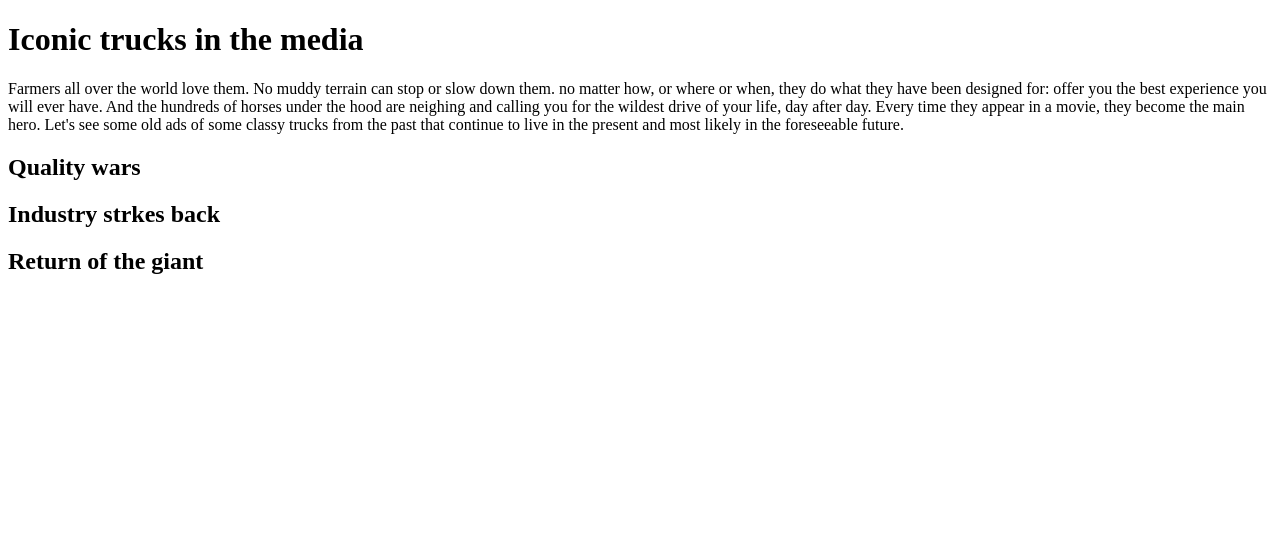
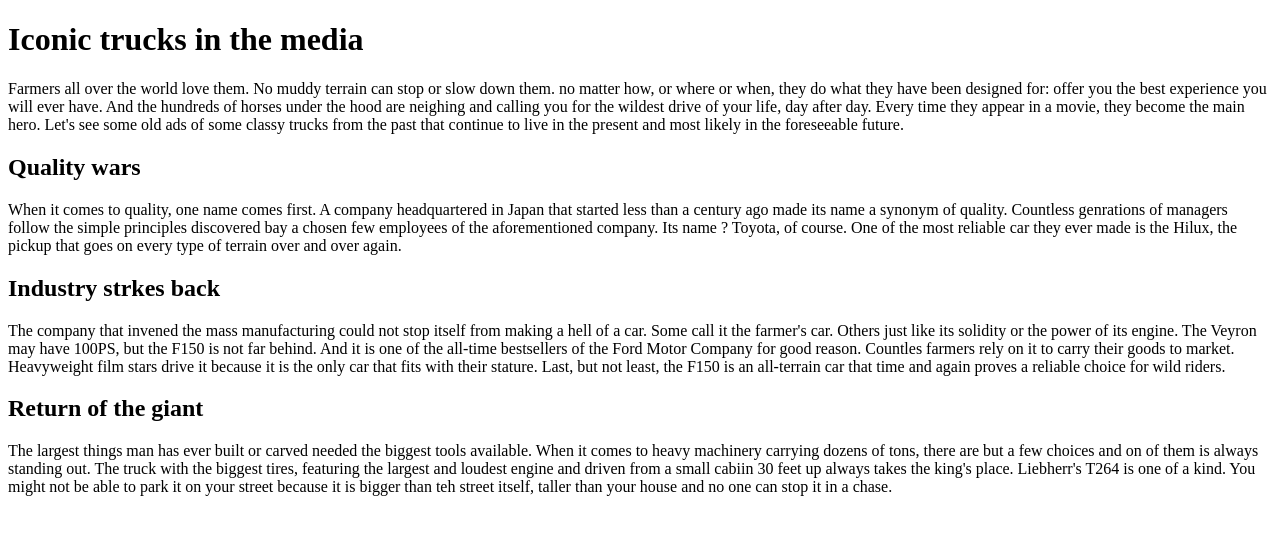
Before and after one commit to yonagami/cfsd-video-compilation-page, a plain HTML site: page index.html in a window 1280 px wide. Drawn offline with Linux system fonts and the light colour scheme.

```diff
--- a/index.html
+++ b/index.html
@@ -11,12 +11,15 @@
 		<p>Farmers all over the world love them.  No muddy terrain can stop or slow down them. no matter how, or where or when, they do what they have been designed for: offer you the best experience you will ever have. And the hundreds of horses under the hood are neighing and calling you for the wildest drive of your life, day after day. Every time they appear in a movie, they become the main hero. Let's see some old ads of some classy trucks from the past that continue to live in the present and most likely in the foreseeable future.</p>
 		<section>
 			<h2>Quality wars</h2>
+			<p>When it comes to quality, one name comes first. A company headquartered in Japan that started  less than a century ago made its name a synonym of quality. Countless genrations of managers follow the simple principles discovered bay a chosen few employees of the aforementioned company. Its name ? Toyota, of course. One of the most reliable car they ever made is the Hilux, the pickup that goes on every type of terrain over and over again.</p>
 	  </section>
 		<section>
 			<h2>Industry strkes back</h2>
+			<p>The company that invened the mass manufacturing could not stop itself from making a hell of a car. Some call it the farmer's car. Others just like its solidity or the power of its engine. The Veyron may have 100PS, but the F150 is not far behind. And it is one of the all-time bestsellers of the Ford Motor Company for good reason. Countles farmers rely on it to carry their goods to market. Heavyweight film stars drive it because it is the only car that fits with their stature. Last, but not least, the F150 is an all-terrain car that time and again proves a reliable choice for wild riders.</p>
 	  </section>
 		<section>
 			<h2>Return of the giant</h2>
+			<p>The largest things man has ever built or carved needed the biggest tools available. When it comes to heavy machinery carrying dozens of tons, there are but a few choices and on of them is always standing out. The truck with the biggest tires, featuring the largest and loudest engine and driven from a small cabiin 30 feet up always takes the king's place. Liebherr's T264 is one of a kind. You might not be able to park it on your street because it is bigger than teh street itself, taller than your house and no one can stop it in a chase.</p>
 	  </section>
   </main>
 </body>
```
